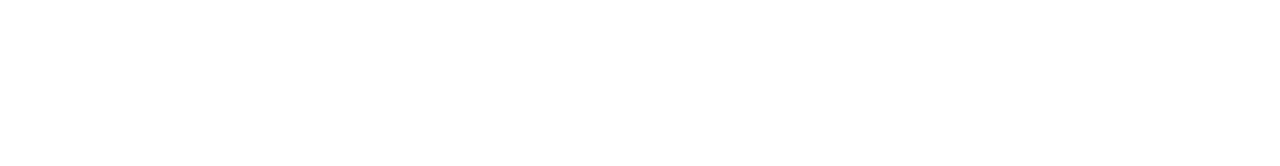
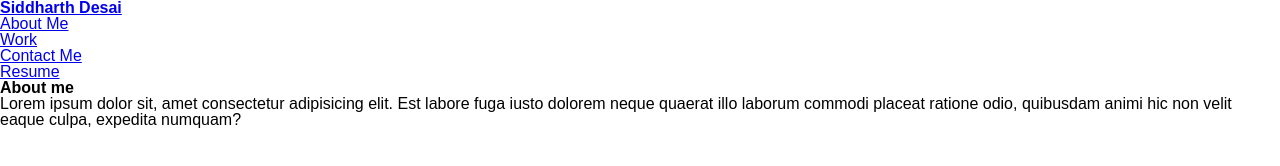
Before and after one commit to SHD118/Portfolio, a plain HTML site: page index.html in a window 1280 px wide. Drawn offline with Linux system fonts and the light colour scheme.

Commit message:
added comments for future code and added sections and aside tag for about me

```diff
--- a/index.html
+++ b/index.html
@@ -9,7 +9,39 @@
     <title>Portfolio</title>
   </head>
   <body>
-    <header></header>
+    <header>
+      <header>
+        <!-- Created Header for webpage -->
+        <a href="#"> <h1>Siddharth Desai</h1></a>
+        <!-- Created nav bar -->
+        <nav>
+          <ul>
+            <li><a href="#about">About Me</a></li>
+            <li><a href="#work">Work</a></li>
+            <li><a href="#contact">Contact Me</a></li>
+            <li><a href="#resume">Resume</a></li>
+          </ul>
+        </nav>
+      </header>
+      <!-- Create banner -->
+      <section>
+        <!--class or id set to banner-->
+        <!-- add subtextbox -->
+        <!-- developer's name, a recent photo or avatar -->
+      </section>
+      <section>
+        <!-- about me header aside -->
+        <aside>
+          <h2>About me</h2>
+        </aside>
+        <!-- about me paragraph -->
+        <p>
+          Lorem ipsum dolor sit, amet consectetur adipisicing elit. Est labore
+          fuga iusto dolorem neque quaerat illo laborum commodi placeat ratione
+          odio, quibusdam animi hic non velit eaque culpa, expedita numquam?
+        </p>
+      </section>
+    </header>
     <main></main>
     <footer></footer>
   </body>
```
